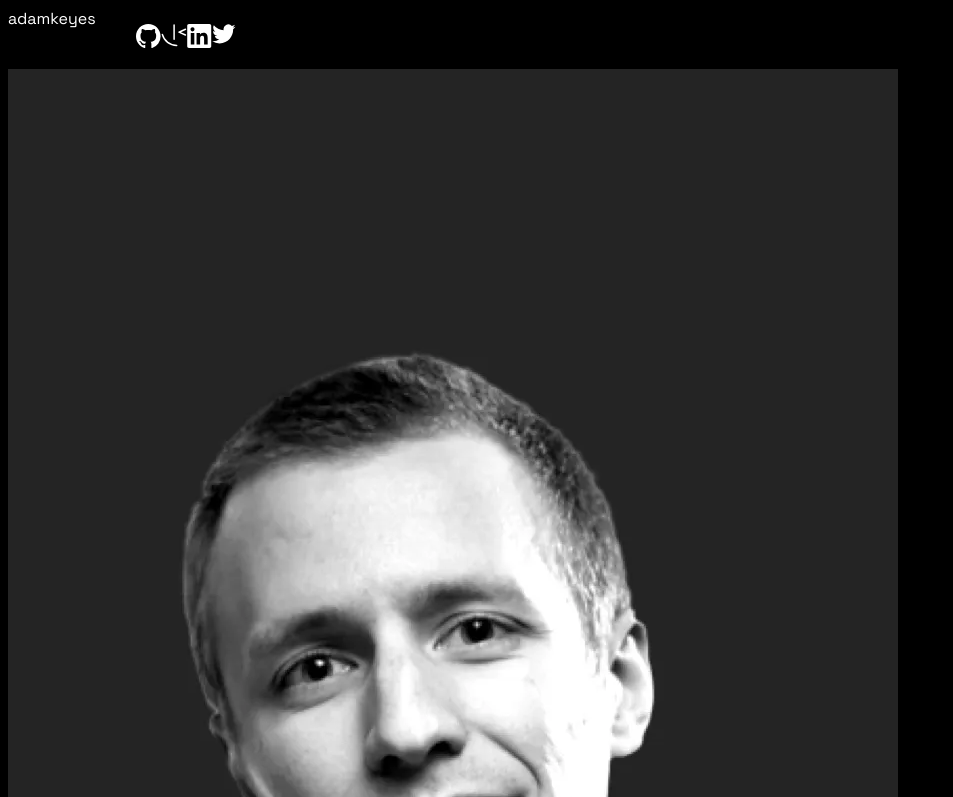
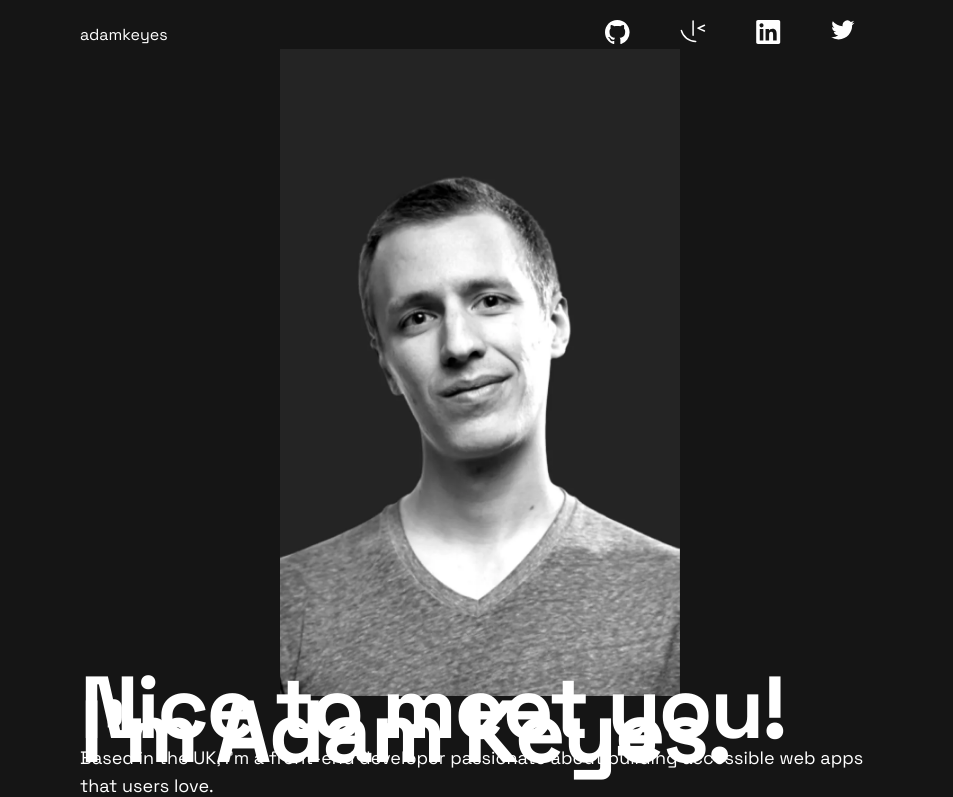
Before and after one commit to MelCode1013/Portfolio_MB, a plain HTML site: page index.html in a window 1280 px wide. Shown: the top 797 px of the page, without its empty margins (0-953 px from the left). Drawn offline with Linux system fonts and the light colour scheme.

Commit message:
add styling for mobile first design

```diff
--- a/style.css
+++ b/style.css
@@ -2,28 +2,87 @@
     box-sizing: border-box;
     color: white;
     font-family: 'Space Grotesk', sans-serif;
+    margin: 0;
 }
 
-ul {
-    display: flex;
-    align-content: center;
-    list-style: none;
+body {
+    height: 100vh;
+    background-color: #151515;
+    margin: 10px 30px;
+    max-width: 100vh;
 }
 
 a {
     text-decoration: none;
 }
 
-body {
-    height: 100vh;
-    background-color: black;
+ul {
+    list-style: none;
 }
 
-header {
-    display: flex;
+h1 {
+    font-size: 24px;
+    font-weight: bold;
+    line-height: 24px;
 }
 
-.name-logo {
+p {
+    font-size: 18px;
+    line-height: 28px;
+}
+
+.profile-picture {
     display: flex;
-justify-content: left;
+    justify-content: center;
+    align-content: center;
+
 }
+
+.profile-picture > img {
+    margin: 0 auto;
+    max-width: 50%;
+}
+
+
+
+
+/*Desktop*/
+
+@media screen and (min-width: 1200px) {
+
+    * {
+            margin: 0;
+    }
+
+
+    ul {
+    display: flex;
+    justify-content: space-evenly;
+
+    }
+
+    li {
+
+    margin: 0 25px;
+    }
+
+    body {
+    margin: 20px 80px;
+    }
+
+    header {
+    display: flex;
+    justify-content: space-between;
+    }
+
+    .name-logo {
+    display: flex;
+    align-items: center;
+
+    }
+
+    h1 {
+    font-size: 88px;
+    letter-spacing: -2.5px;
+    }
+}
```
